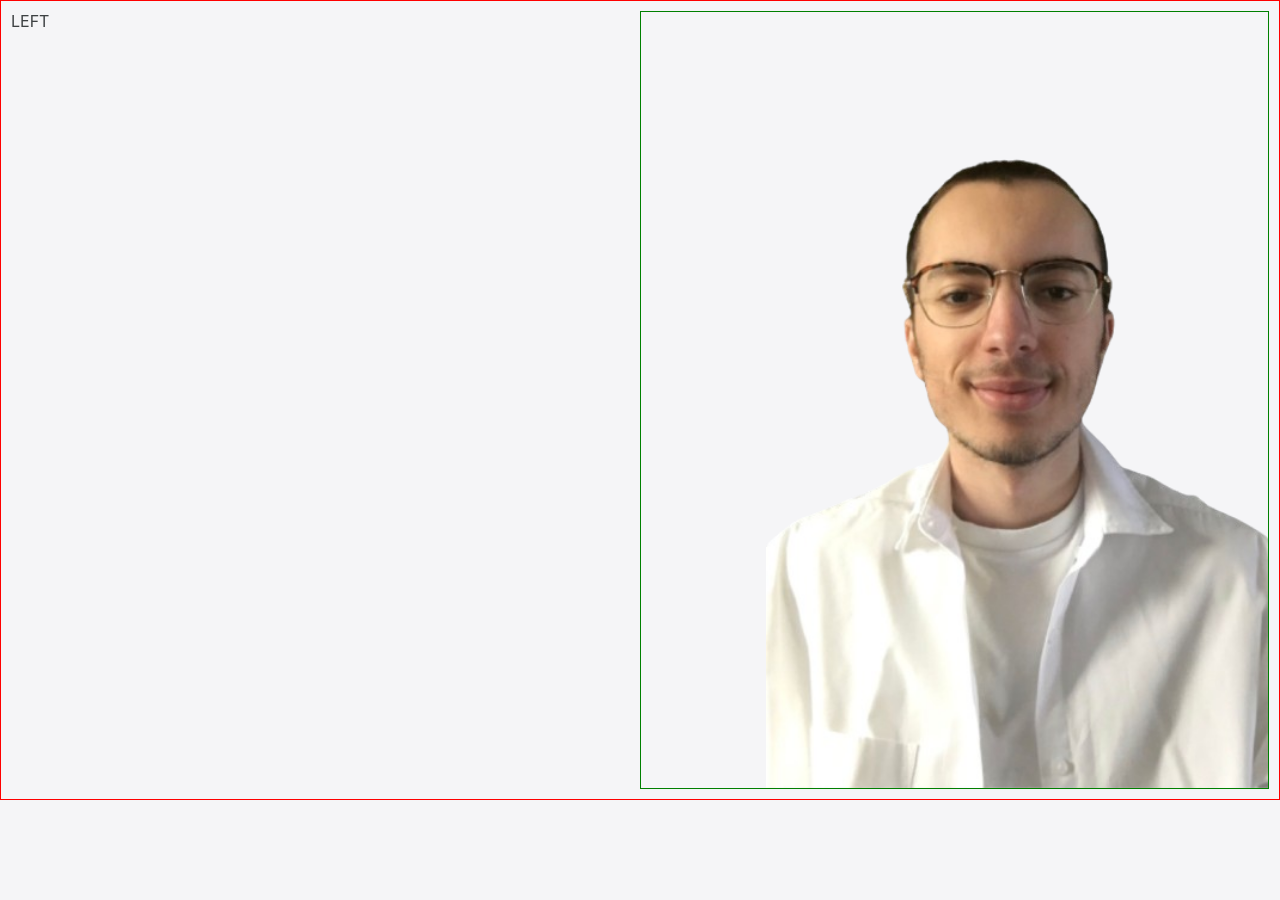
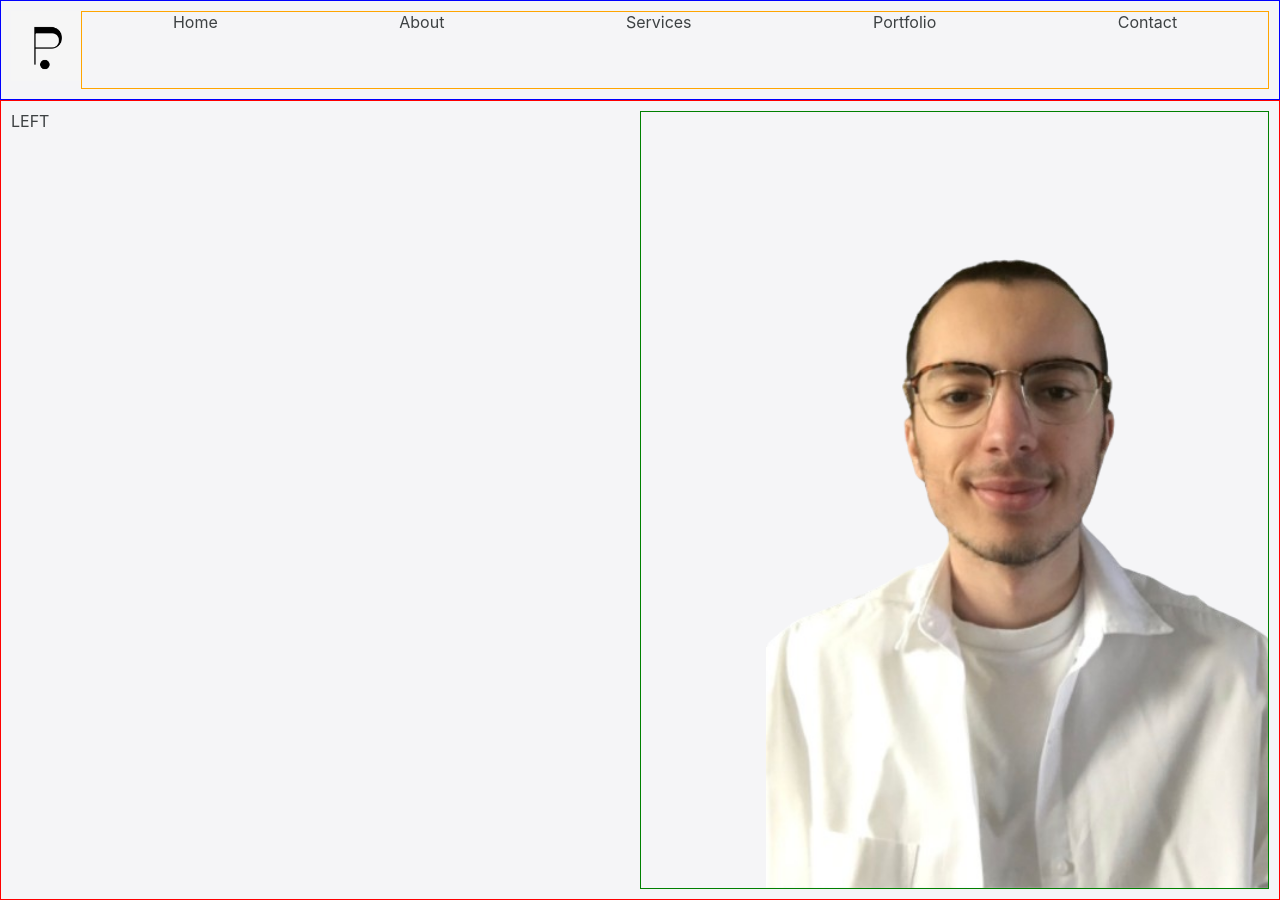
Before and after one commit to YanisMorzak/portfolio, a React (Create React App) app: page / in a window 1280 px wide. Before the commit the page ends 800 px from the top, so only its background shows below. Built offline with nearby package versions, Linux system fonts and the light colour scheme.

Commit message:
🚧  F01-Header: Add NavBar layout

```diff
--- a/src/App.js
+++ b/src/App.js
@@ -1,6 +1,12 @@
 import React from "react";
 import Header from "./components/Header";
+import NavBar from "./components/NavBar";
 
 export default function App() {
-  return <Header />;
+  return (
+    <div>
+      <NavBar />
+      <Header />
+    </div>
+  );
 }
--- /dev/null
+++ b/src/components/NavBar.jsx
@@ -0,0 +1,34 @@
+import React from "react";
+import styled from "styled-components";
+
+export default function NavBar() {
+  return (
+    <NavBarStyled>
+      <img src="/image/logo-Portfolio-1.png" alt="logo" className="logo" />
+      <ul className="list">
+        <li>Home</li>
+        <li>About</li>
+        <li>Services</li>
+        <li>Portfolio</li>
+        <li>Contact</li>
+      </ul>
+    </NavBarStyled>
+  );
+}
+
+const NavBarStyled = styled.div`
+  height: 100px;
+  padding: 10px;
+  display: flex;
+  border: 1px solid blue;
+  .logo {
+    height: 90%;
+  }
+  .list {
+    flex: 1;
+    border: 1px solid orange;
+    list-style: none;
+    display: flex;
+    justify-content: space-around;
+  }
+`;
```
